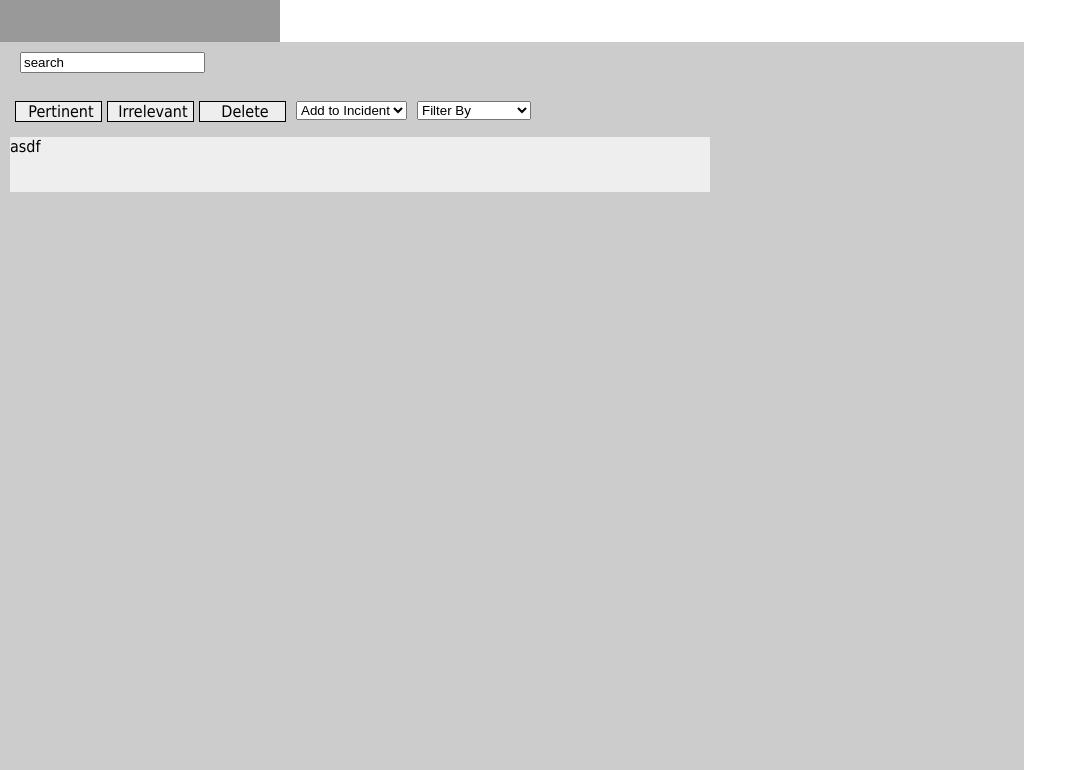
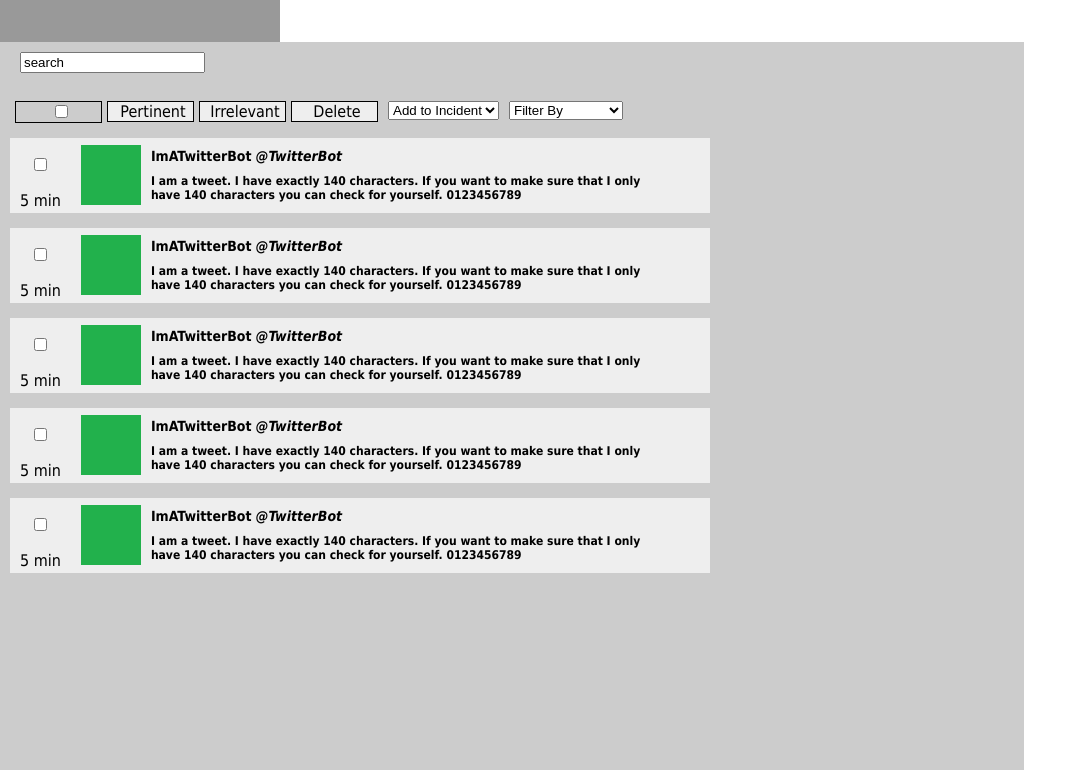
Before and after one commit to SiddharthC/aggie2, a website: page views/messages.html in a window 1280 px wide. Shown: the part 518-1288 px from the top of the page, without its empty margins (0-1087 px from the left). Drawn offline with Linux system fonts and the light colour scheme.

Commit message:
Added some basic message page
Basic message page, needs functionality

```diff
--- a/views/css/main.css
+++ b/views/css/main.css
@@ -185,10 +185,38 @@ body {
     float: left;
 }
 
-#message {
+.message {
     margin: 15px 0 0 0;
     background:#EEE;
-    height:55px;
+    height:75px;
+}
+
+.messageleft {
+	float:left;
+}
+
+.messageleft p {
+	padding: 0 10px 0 10px;
+}
+
+.messageright img {
+	margin: 7px 0 0 10px;
+	float: left;
+}
+
+.tweet {
+	margin: 1px 0 0 10px;
+	padding: 0;
+	width: 500px;
+	float: left;
+}
+
+.messageright h1 {
+	font-size:14px;
+}
+
+.messageright h2 {
+	font-size:12px;
 }
 
 .box {
--- a/views/messages.html
+++ b/views/messages.html
@@ -52,6 +52,7 @@
                     <form action="#" method="POST">
                         <input type="text" id="search" name="search" value="search" style="margin:10px 0 0 10px;" onBlur="if(this.value=='')this.value='search'" onFocus="if(this.value=='search')this.value=''" />
                         <ul>
+							<li><input type="checkbox" name="checkAll" value="checkAll"></li>
                             <a href="#"><li class="messagetoplink"><p>Pertinent</p></li></a>
                             <a href="#"><li class="messagetoplink"><p>Irrelevant</p></li></a>
                             <a href="#"><li class="messagetoplink"><p>Delete</p></li></a>
@@ -73,9 +74,72 @@
                     </form>
                 </div>
                 <div class="clear"></div>
-                <div id="message">
-                    asdf
+                <div class="message">
+					<div class="messageleft">
+						<input type="checkbox" name="checkID" value="checkID" style="margin: 20px 0 0 24px; padding:0;">
+						<p>5 min</p>
+					</div>
+					<div class="messageright">
+						<img src="images/twitpic.png" height="60" width="60" title="twitpic" alt="twitpic" />
+						<div class="tweet">
+							<h1>ImATwitterBot <i>@TwitterBot</i></h1>
+							<h2>I am a tweet. I have exactly 140 characters. If you want to make sure that I only have 140 characters you can check for yourself. 0123456789</h2>
+						</div>
+					</div>
                 </div>
+				<div class="message">
+					<div class="messageleft">
+						<input type="checkbox" name="checkID" value="checkID" style="margin: 20px 0 0 24px; padding:0;">
+						<p>5 min</p>
+					</div>
+					<div class="messageright">
+						<img src="images/twitpic.png" height="60" width="60" title="twitpic" alt="twitpic" />
+						<div class="tweet">
+							<h1>ImATwitterBot <i>@TwitterBot</i></h1>
+							<h2>I am a tweet. I have exactly 140 characters. If you want to make sure that I only have 140 characters you can check for yourself. 0123456789</h2>
+						</div>
+					</div>
+                </div>
+				<div class="message">
+					<div class="messageleft">
+						<input type="checkbox" name="checkID" value="checkID" style="margin: 20px 0 0 24px; padding:0;">
+						<p>5 min</p>
+					</div>
+					<div class="messageright">
+						<img src="images/twitpic.png" height="60" width="60" title="twitpic" alt="twitpic" />
+						<div class="tweet">
+							<h1>ImATwitterBot <i>@TwitterBot</i></h1>
+							<h2>I am a tweet. I have exactly 140 characters. If you want to make sure that I only have 140 characters you can check for yourself. 0123456789</h2>
+						</div>
+					</div>
+                </div>
+				<div class="message">
+					<div class="messageleft">
+						<input type="checkbox" name="checkID" value="checkID" style="margin: 20px 0 0 24px; padding:0;">
+						<p>5 min</p>
+					</div>
+					<div class="messageright">
+						<img src="images/twitpic.png" height="60" width="60" title="twitpic" alt="twitpic" />
+						<div class="tweet">
+							<h1>ImATwitterBot <i>@TwitterBot</i></h1>
+							<h2>I am a tweet. I have exactly 140 characters. If you want to make sure that I only have 140 characters you can check for yourself. 0123456789</h2>
+						</div>
+					</div>
+                </div>
+				<div class="message">
+					<div class="messageleft">
+						<input type="checkbox" name="checkID" value="checkID" style="margin: 20px 0 0 24px; padding:0;">
+						<p>5 min</p>
+					</div>
+					<div class="messageright">
+						<img src="images/twitpic.png" height="60" width="60" title="twitpic" alt="twitpic" />
+						<div class="tweet">
+							<h1>ImATwitterBot <i>@TwitterBot</i></h1>
+							<h2>I am a tweet. I have exactly 140 characters. If you want to make sure that I only have 140 characters you can check for yourself. 0123456789</h2>
+						</div>
+					</div>
+                </div>
+
             </div>
         </div>
         <div class="clear"></div>
```
Also changed, not shown: views/images/twitpic.png (added).
